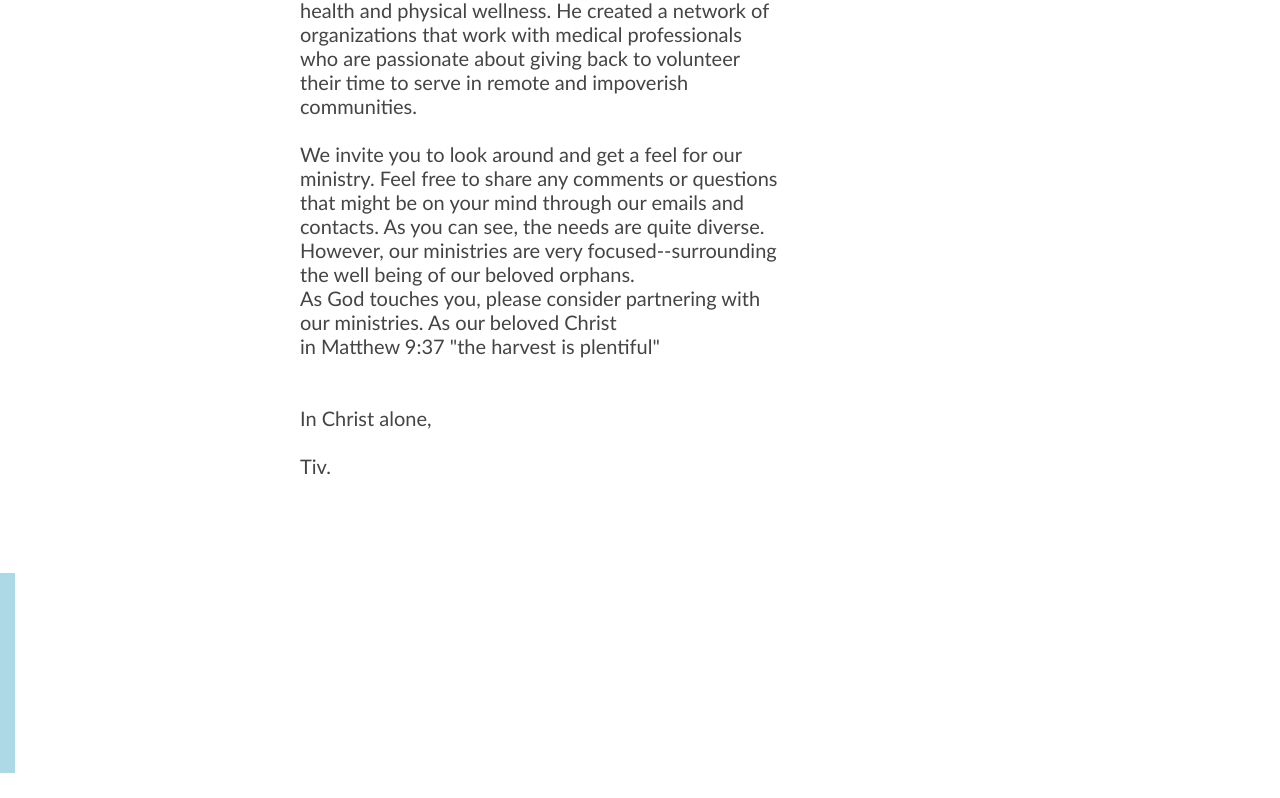
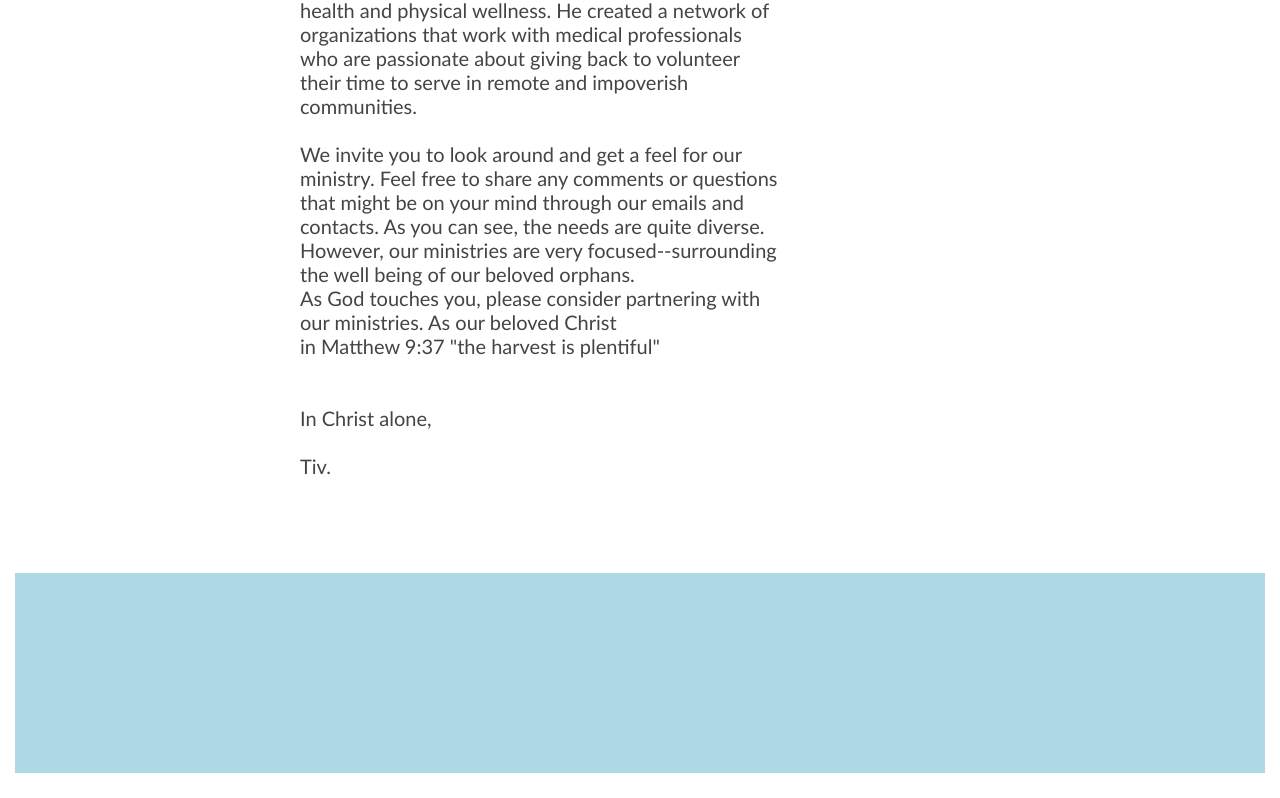
Before and after one commit to mapumarshmallow/Bridges-Of-Hope, an Angular app: page /homepage in a window 1280 px wide. Shown: the part 977-1775 px from the top of the page. After the commit the page ends 1750 px from the top, so only its background shows below. Built offline with nearby package versions, Linux system fonts and the light colour scheme.

Commit message:
edited bottom

```diff
--- a/src/app/homepage/body/body.component.css
+++ b/src/app/homepage/body/body.component.css
@@ -50,8 +50,8 @@ h1 {
 }
 .body-bottom {
   overflow-x : hidden;
-  margin-left: -50%;
+  margin: 0% 0% -10% 0%;
   max-width: 100%;
   height: 200px;
-  width: 50%;
+  width: 100%;
 }
```
